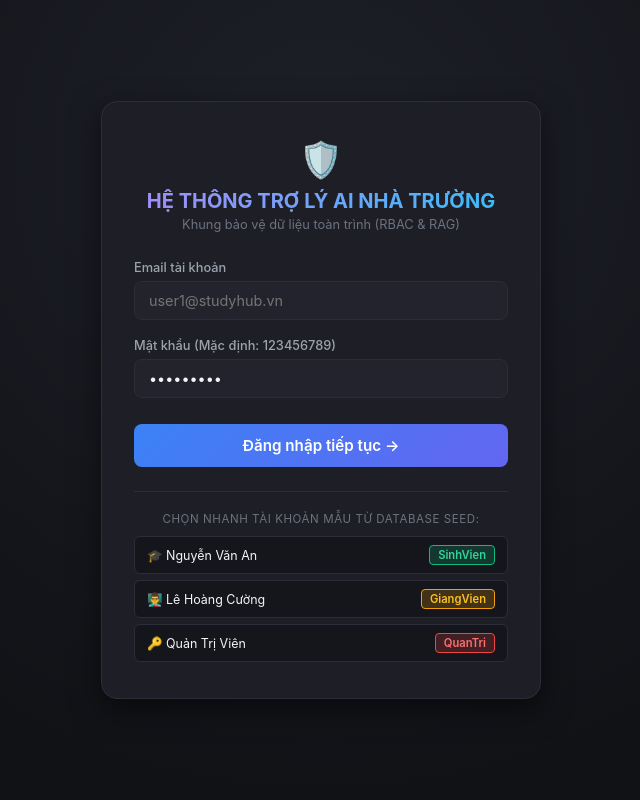
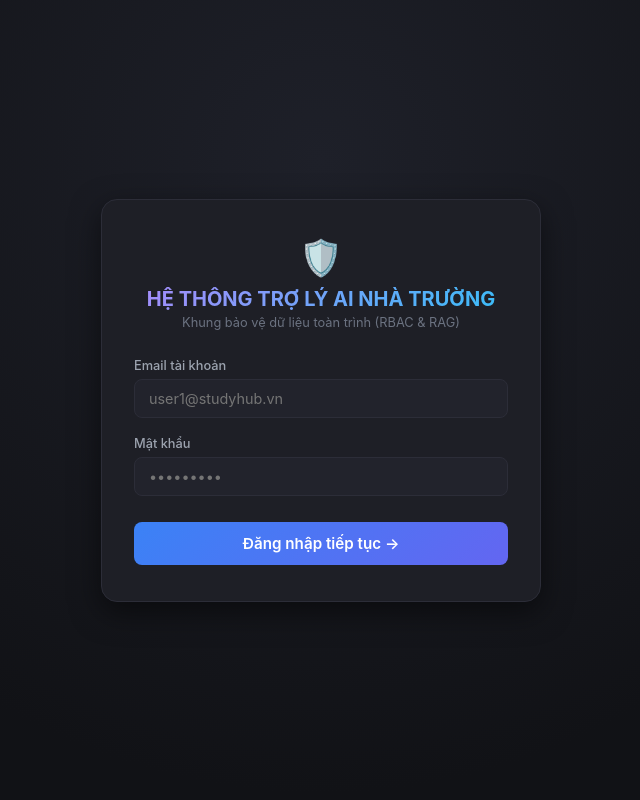
Before and after one commit to trinhphuong26052006-crypto/khung_baove_dulieu_cho_troly_AI_trongnhatruong, a PHP site: page /web/assistant/login.php in a window 1280 px wide. Shown: the whole page, without its empty margins (319-959 px from the left). Run offline with PHP 8.4, Linux system fonts and the light colour scheme.

Commit message:
Thao: Xoa quick accounts, dua thong tin user va nut dang xuat len thanh Navbar

```diff
--- a/web/assistant/login.php
+++ b/web/assistant/login.php
@@ -213,38 +213,13 @@ if ($_SERVER['REQUEST_METHOD'] === 'POST') {
                 </div>
 
                 <div class="form-group">
-                    <label class="form-label">Mật khẩu (Mặc định: 123456789)</label>
-                    <input type="password" id="password" name="password" class="form-input" placeholder="•••••••••" value="123456789">
+                    <label class="form-label">Mật khẩu</label>
+                    <input type="password" id="password" name="password" class="form-input" placeholder="•••••••••" required>
                 </div>
 
                 <button type="submit" class="btn-submit">Đăng nhập tiếp tục →</button>
             </form>
-
-            <div class="quick-accounts">
-                <div class="quick-title">Chọn nhanh tài khoản mẫu từ Database Seed:</div>
-                <div class="account-chips">
-                    <div class="account-chip" onclick="fillAccount('user1@studyhub.vn')">
-                        <span>🎓 Nguyễn Văn An</span>
-                        <span class="role-tag SinhVien">SinhVien</span>
-                    </div>
-                    <div class="account-chip" onclick="fillAccount('user3@studyhub.vn')">
-                        <span>👨‍🏫 Lê Hoàng Cường</span>
-                        <span class="role-tag GiangVien">GiangVien</span>
-                    </div>
-                    <div class="account-chip" onclick="fillAccount('admin@studyhub.vn')">
-                        <span>🔑 Quản Trị Viên</span>
-                        <span class="role-tag QuanTri">QuanTri</span>
-                    </div>
-                </div>
-            </div>
         </div>
     </div>
-
-    <script>
-        function fillAccount(email) {
-            document.getElementById('email').value = email;
-            document.getElementById('password').value = '123456789';
-        }
-    </script>
 </body>
 </html>
```
Also changed, not shown: web/assistant/index.php (+48 -30 lines).
